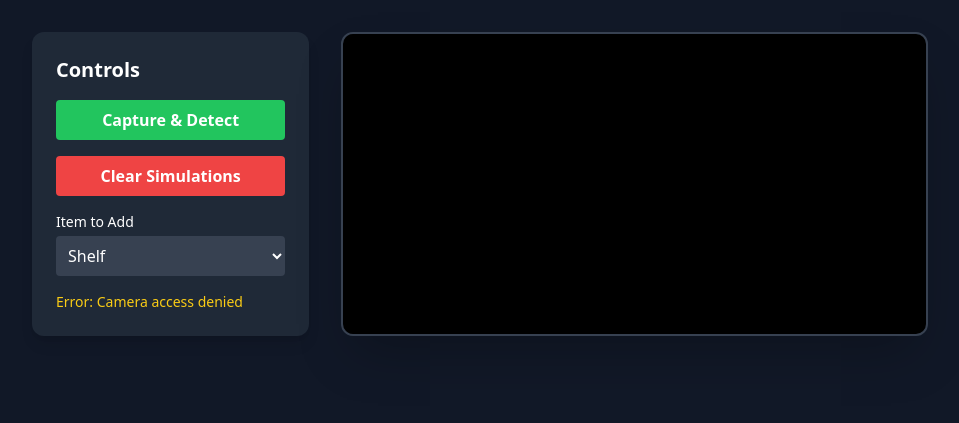
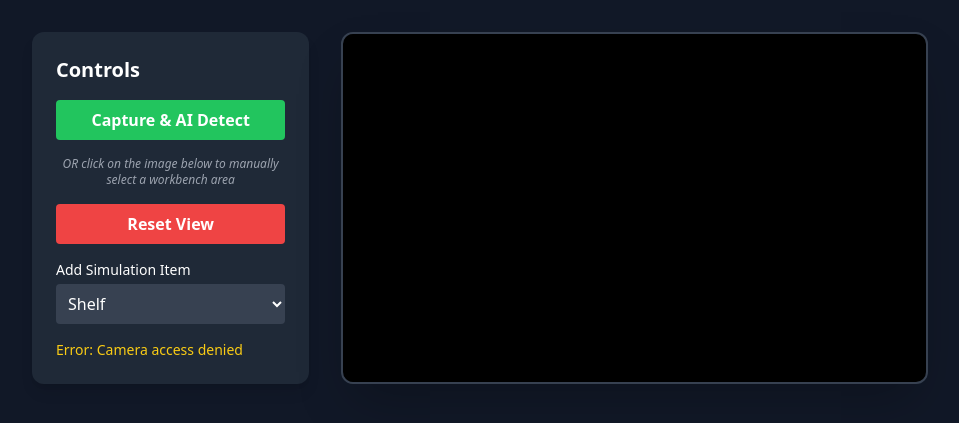
Before and after one commit to offbeatshotz/toolshedorganzer, a Flask app: page / in a window 1280 px wide. Shown: the part 80-503 px from the top of the page, without its empty margins (160-1119 px from the left). Run offline with Flask 3, Linux system fonts and the light colour scheme; some libraries are stand-ins or nearby versions.

Commit message:
Add files via upload

```diff
--- a/api/index.py
+++ b/api/index.py
@@ -8,63 +8,52 @@ from PIL import Image
 app = Flask(__name__, template_folder='../templates')
 
 def detect_workbenches(image):
-    # Convert to grayscale and detect edges
+    # Convert to grayscale
     gray = cv2.cvtColor(image, cv2.COLOR_BGR2GRAY)
-    blurred = cv2.GaussianBlur(gray, (5, 5), 0)
-    edged = cv2.Canny(blurred, 30, 150)
+
+    # Use adaptive thresholding to handle varied lighting in sheds
+    thresh = cv2.adaptiveThreshold(gray, 255, cv2.ADAPTIVE_THRESH_GAUSSIAN_C,
+                                 cv2.THRESH_BINARY_INV, 11, 2)
+
+    # Morphological operations to close gaps in lines
+    kernel = cv2.getStructuringElement(cv2.MORPH_RECT, (5, 5))
+    closed = cv2.morphologyEx(thresh, cv2.MORPH_CLOSE, kernel)
 
     # Find contours
-    contours, _ = cv2.findContours(edged.copy(), cv2.RETR_EXTERNAL, cv2.CHAIN_APPROX_SIMPLE)
+    contours, _ = cv2.findContours(closed, cv2.RETR_EXTERNAL, cv2.CHAIN_APPROX_SIMPLE)
 
     detected = []
     output = image.copy()
+    h_img, w_img = image.shape[:2]
 
-    # Step 1: Find potential tops (horizontal rectangles)
-    potential_tops = []
     for cnt in contours:
         area = cv2.contourArea(cnt)
-        if area < 3000: continue
+        # Filter out noise (too small) or the whole frame (too big)
+        if area < (w_img * h_img * 0.02) or area > (w_img * h_img * 0.8):
+            continue
 
+        # Get bounding box
         x, y, w, h = cv2.boundingRect(cnt)
         aspect_ratio = float(w)/h
 
-        # Table tops are usually wider than they are tall
-        if aspect_ratio > 1.5:
-            potential_tops.append({'x': x, 'y': y, 'w': w, 'h': h, 'cnt': cnt})
+        # Heuristic for Workbenches/Tables/Desks:
+        # 1. Usually wider than they are tall (0.8 to 4.0 aspect ratio)
+        # 2. Usually located in the lower 2/3 of the image
+        if 0.7 < aspect_ratio < 5.0 and y > (h_img * 0.1):
+            # Refine the contour to see if it's rectangular-ish
+            peri = cv2.arcLength(cnt, True)
+            approx = cv2.approxPolyDP(cnt, 0.04 * peri, True)
 
-    # Step 2: For each top, look for legs beneath it
-    for top in potential_tops:
-        # Define search area for legs (directly below the top)
-        leg_search_y = top['y'] + top['h']
-        leg_search_h = int(top['h'] * 3) # Look down 3x the top's height
+            # We are more permissive now: if it's a large enough boxy shape, we flag it
+            detected.append({
+                'x': int(x), 'y': int(y), 'w': int(w), 'h': int(h),
+                'type': 'Workbench/Surface'
+            })
 
-        # Look for vertical contours in the search area
-        legs_found = 0
-        for cnt in contours:
-            lx, ly, lw, lh = cv2.boundingRect(cnt)
-
-            # Is this contour below the current top and within its horizontal span?
-            if (ly >= leg_search_y and ly <= leg_search_y + leg_search_h and
-                lx >= top['x'] - 20 and lx + lw <= top['x'] + top['w'] + 20):
-
-                # Legs are usually taller than they are wide
-                leg_aspect = float(lh)/lw if lw > 0 else 0
-                if leg_aspect > 1.2 and cv2.contourArea(cnt) > 500:
-                    legs_found += 1
-                    # Draw legs in a different color for debugging/visuals
-                    cv2.rectangle(output, (lx, ly), (lx + lw, ly + lh), (255, 165, 0), 2)
-
-        # Step 3: If it has a top and at least one leg-like structure, it's a workbench/table
-        if legs_found >= 1:
-            x, y, w, h = top['x'], top['y'], top['w'], top['h']
-            # Expand bounding box to include legs
-            total_h = leg_search_h + h
-            detected.append({'x': x, 'y': y, 'w': w, 'h': total_h, 'type': 'Workbench/Table'})
-
-            # Draw main detection
-            cv2.rectangle(output, (x, y), (x + w, y + h), (0, 255, 0), 3)
-            cv2.putText(output, f"Workbench (Legs: {legs_found})", (x, y - 10),
-                        cv2.FONT_HERSHEY_SIMPLEX, 0.7, (0, 255, 0), 2)
+            # Draw the detection
+            cv2.rectangle(output, (x, y), (x + w, y + h), (0, 255, 0), 2)
+            cv2.putText(output, "Surface Detected", (x, y - 10),
+                        cv2.FONT_HERSHEY_SIMPLEX, 0.5, (0, 255, 0), 2)
 
     return output, detected
 
--- a/templates/index.html
+++ b/templates/index.html
@@ -23,13 +23,14 @@
                 <h2 class="text-xl font-semibold mb-4">Controls</h2>
                 <div class="space-y-4">
                     <button id="snap" class="w-full bg-green-500 hover:bg-green-600 text-white font-bold py-2 px-4 rounded transition">
-                        Capture & Detect
+                        Capture & AI Detect
                     </button>
+                    <p class="text-xs text-gray-400 text-center italic">OR click on the image below to manually select a workbench area</p>
                     <button id="clear" class="w-full bg-red-500 hover:bg-red-600 text-white font-bold py-2 px-4 rounded transition">
-                        Clear Simulations
+                        Reset View
                     </button>
                     <div class="mt-6">
-                        <label class="block text-sm font-medium mb-1">Item to Add</label>
+                        <label class="block text-sm font-medium mb-1">Add Simulation Item</label>
                         <select id="itemType" class="w-full bg-gray-700 rounded p-2">
                             <option>Shelf</option>
                             <option>Tool Rack</option>
@@ -43,10 +44,11 @@
             </div>
 
             <!-- Viewport -->
-            <div class="md:col-span-2 relative bg-black rounded-xl overflow-hidden shadow-2xl border-2 border-gray-700">
+            <div class="md:col-span-2 relative bg-black rounded-xl overflow-hidden shadow-2xl border-2 border-gray-700 cursor-crosshair">
                 <video id="video" class="w-full h-full object-cover" autoplay playsinline></video>
                 <canvas id="canvas" class="hidden"></canvas>
                 <img id="result" class="hidden w-full h-full object-cover">
+                <div id="manual-overlay" class="absolute inset-0"></div>
             </div>
         </div>
 
@@ -62,6 +64,8 @@
         const resultImg = document.getElementById('result');
         const status = document.getElementById('status');
         const resultsList = document.getElementById('results-list');
+        const manualOverlay = document.getElementById('manual-overlay');
+        let detections = [];
 
         // Access Camera
         async function initCamera() {
@@ -73,8 +77,52 @@
             }
         }
 
+        // Manual Selection Logic
+        manualOverlay.addEventListener('mousedown', (e) => {
+            if (video.classList.contains('hidden') && !resultImg.classList.contains('hidden')) {
+                const rect = manualOverlay.getBoundingClientRect();
+                const x = (e.clientX - rect.left) / rect.width * resultImg.naturalWidth;
+                const y = (e.clientY - rect.top) / rect.height * resultImg.naturalHeight;
+
+                // Add a manual workbench box
+                const manualBox = {
+                    x: x - 100,
+                    y: y - 50,
+                    w: 200,
+                    h: 100,
+                    type: 'Manual Workbench'
+                };
+                detections.push(manualBox);
+                updateDetectionsUI();
+                drawManualBox(e.clientX - rect.left, e.clientY - rect.top);
+            }
+        });
+
+        function drawManualBox(x, y) {
+            const box = document.createElement('div');
+            box.style.left = `${x - 50}px`;
+            box.style.top = `${y - 25}px`;
+            box.style.width = '100px';
+            box.style.height = '50px';
+            box.className = "absolute border-2 border-blue-500 bg-blue-500 bg-opacity-20 pointer-events-none";
+            manualOverlay.appendChild(box);
+        }
+
+        function updateDetectionsUI() {
+            resultsList.innerHTML = '';
+            detections.forEach((d, i) => {
+                const div = document.createElement('div');
+                div.className = "bg-gray-800 p-3 rounded border border-green-500 relative";
+                div.innerHTML = `
+                    <span class='font-bold text-green-400'>#${i+1} ${d.type}</span><br>
+                    Size: ${Math.round(d.w)}x${Math.round(d.h)}
+                `;
+                resultsList.appendChild(div);
+            });
+        }
+
         snap.addEventListener('click', async () => {
-            status.innerText = "Processing...";
+            status.innerText = "AI is scanning for surfaces...";
             const context = canvas.getContext('2d');
             canvas.width = video.videoWidth;
             canvas.height = video.videoHeight;
@@ -94,17 +142,15 @@
                     resultImg.src = data.image;
                     resultImg.classList.remove('hidden');
                     video.classList.add('hidden');
-                    status.innerText = `Detected ${data.detections.length} potential workbenches!`;
+                    detections = data.detections;
 
-                    // Display detections
-                    resultsList.innerHTML = '';
-                    data.detections.forEach((d, i) => {
-                        const div = document.createElement('div');
-                        div.className = "bg-gray-800 p-3 rounded border border-green-500";
-                        const label = d.type || 'Workbench';
-                        div.innerHTML = `<span class='font-bold text-green-400'>#${i+1} ${label}</span><br>Size: ${d.w}x${d.h}`;
-                        resultsList.appendChild(div);
-                    });
+                    if (detections.length === 0) {
+                        status.innerText = "AI missed it! Click on the image to manually place a workbench.";
+                    } else {
+                        status.innerText = `AI detected ${detections.length} surfaces! You can also click to add more.`;
+                    }
+
+                    updateDetectionsUI();
                 }
             } catch (err) {
                 status.innerText = "Error processing image";
@@ -115,6 +161,8 @@
             resultImg.classList.add('hidden');
             video.classList.remove('hidden');
             resultsList.innerHTML = '';
+            manualOverlay.innerHTML = '';
+            detections = [];
             status.innerText = "";
         });
 
```
